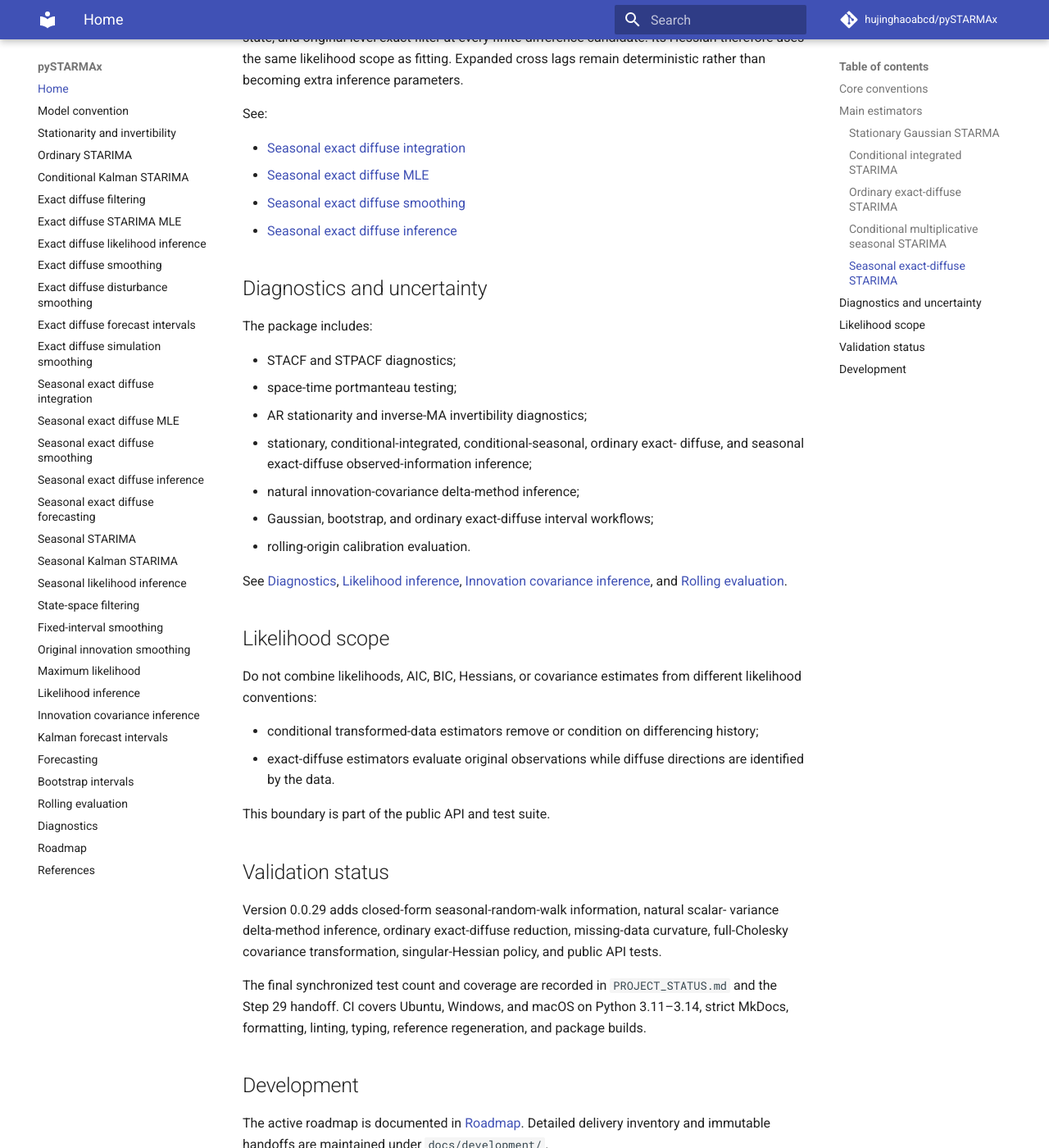
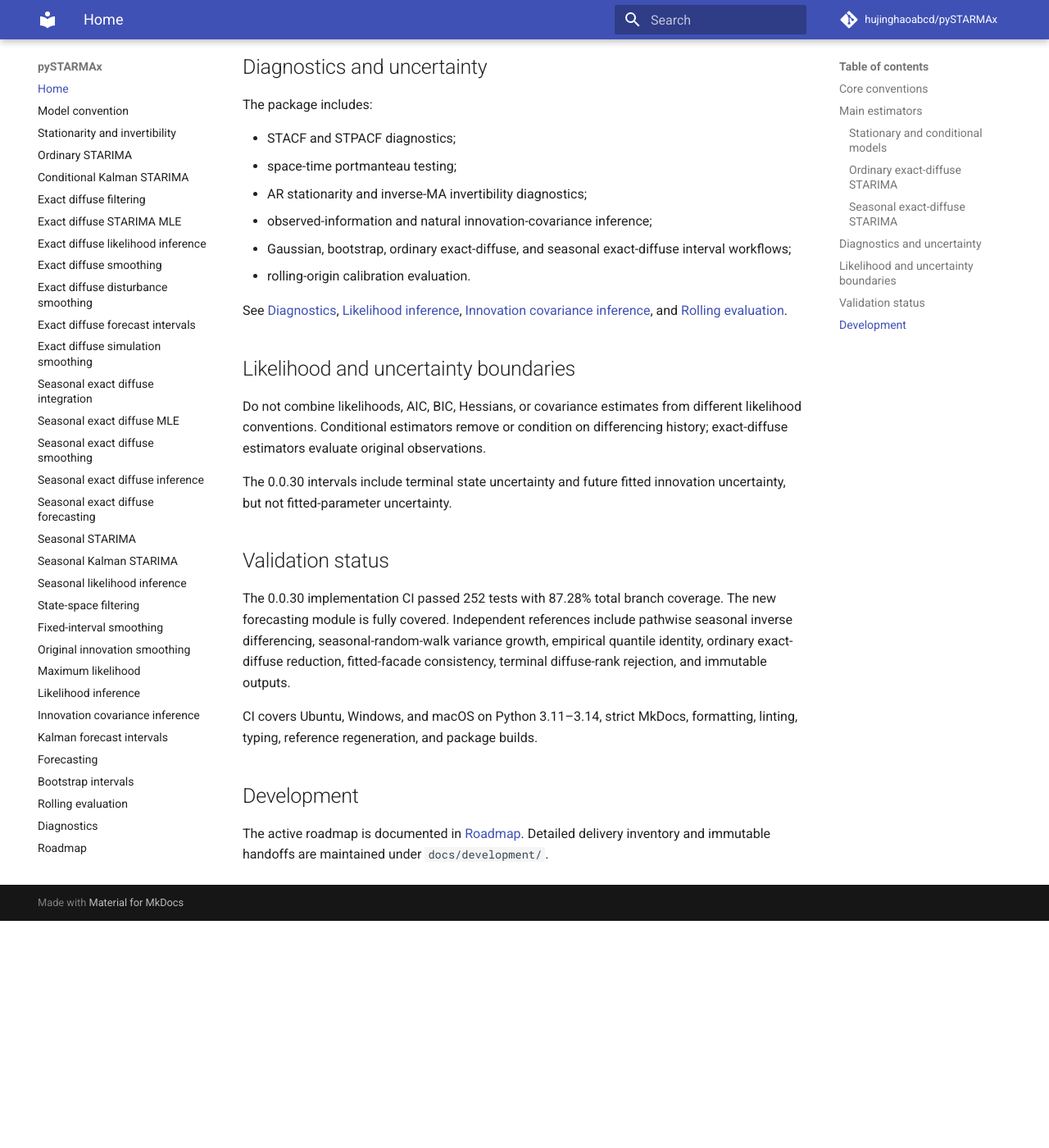
Before and after one commit to hujinghaoabcd/pySTARMAx, an MkDocs documentation site: the page built from docs/index.md, in a window 1280 px wide and 1400 px high, scrolled down 2654 px. Shown: the whole window at 82% size. Built offline with MkDocs 1.6.1 and Material for MkDocs 9.7.7, drawn with Linux system fonts in a browser that asks for light colours; comment, search, counter and statistics services are not loaded; after the commit the page ends 3777 px from its top, so only the background shows below that; some of the changed text lies outside the part shown.

Commit message:
Update documentation home for 0.0.30

````diff
--- a/docs/index.md
+++ b/docs/index.md
@@ -3,11 +3,10 @@
 pySTARMAx is a typed Python toolkit for classical and extended space-time
 autoregressive moving-average modelling.
 
-Version 0.0.29 supports stationary, integrated, multiplicative seasonal, and
-original-level exact-diffuse workflows, including optimizer-facing seasonal
-exact-diffuse maximum likelihood, fixed-interval state and disturbance
-smoothing, observed-information inference, and natural innovation-covariance
-inference for
+Version 0.0.30 supports stationary, integrated, multiplicative seasonal, and
+original-level exact-diffuse workflows. The seasonal exact-diffuse fitted model
+now includes estimation, state and disturbance smoothing, likelihood inference,
+and original-level plus transformed-scale forecast paths and intervals for
 
 \[
 (1-B)^d(1-B^s)^D y_t.
@@ -38,27 +37,23 @@
 )
 ```
 
-### Stationary Gaussian STARMA
+### Stationary and conditional models
 
-Use `KalmanSTARMA` for stationary Gaussian state-space maximum likelihood with
-scalar, diagonal, or full-Cholesky innovation covariance.
+- `KalmanSTARMA` provides stationary Gaussian state-space maximum likelihood.
+- `KalmanSTARIMA` provides an ordinary-difference conditional likelihood.
+- `SeasonalKalmanSTARIMA` provides a multiplicative seasonal conditional
+  transformed-data likelihood.
 
-See [Maximum likelihood](maximum_likelihood.md).
-
-### Conditional integrated STARIMA
-
-Use `KalmanSTARIMA` when ordinary differencing history is conditioned out before
-evaluating the stationary transformed-data likelihood.
-
-See [Conditional Kalman STARIMA](integrated_maximum_likelihood.md).
+See [Maximum likelihood](maximum_likelihood.md),
+[Conditional Kalman STARIMA](integrated_maximum_likelihood.md), and
+[Seasonal Kalman STARIMA](seasonal_maximum_likelihood.md).
 
 ### Ordinary exact-diffuse STARIMA
 
 Use `ExactDiffuseKalmanSTARIMA` when integration directions must be represented
-on the original scale with exact diffuse initialization.
-
-The ordinary fitted model includes smoothing, primitive disturbance smoothing,
-likelihood inference, forecast intervals, and conditional simulation smoothing.
+on the original scale with exact diffuse initialization. Its fitted facade
+includes smoothing, primitive disturbance smoothing, likelihood inference,
+forecast intervals, and conditional simulation smoothing.
 
 See:
 
@@ -69,17 +64,7 @@
 - [Exact diffuse forecast intervals](exact_diffuse_forecast_intervals.md)
 - [Exact diffuse simulation smoothing](exact_diffuse_simulation_smoothing.md)
 
-### Conditional multiplicative seasonal STARIMA
-
-Use `SeasonalKalmanSTARIMA` for the conditional transformed-data seasonal
-likelihood.
-
-See [Seasonal Kalman STARIMA](seasonal_maximum_likelihood.md).
-
 ### Seasonal exact-diffuse STARIMA
-
-Use `SeasonalExactDiffuseKalmanSTARIMA` for optimizer-facing multiplicative
-seasonal estimation on original levels:
 
 ```python
 model = SeasonalExactDiffuseKalmanSTARIMA(
@@ -96,28 +81,28 @@
 ```
 
 At each optimizer candidate the estimator expands the ordered ordinary and
-seasonal AR/MA factors, builds the stationary transformed state, constructs the
-seasonal original-level exact-diffuse state, and evaluates the exact-diffuse
-likelihood. Expanded cross-lag matrices are deterministic and do not add free
-AIC/BIC parameters.
+seasonal factor polynomials, builds the transformed state, constructs the
+original-level exact-diffuse augmentation, and filters the original observations.
+Expanded cross lags remain deterministic and do not add free parameters.
 
-The fitted posterior and uncertainty routes are:
+Posterior and uncertainty operations are:
 
 ```python
-smoothed = model.smooth()
-disturbances = model.smooth_innovation_disturbances()
-inference = model.likelihood_inference()
-natural_covariance = inference.innovation_covariance_inference()
+model.smooth()
+model.smooth_innovation_disturbances()
+model.likelihood_inference()
+model.predict_interval(steps=12, n_simulations=5000, random_state=7)
+model.predict_differenced_interval(
+    steps=12,
+    n_simulations=5000,
+    random_state=7,
+)
 ```
 
-The smoother routes use the generic exact-diffuse backward information
-recursions and the complete seasonal augmented-state selection matrix.
-
-The inference route rebuilds the factor expansion, transformed state, seasonal
-exact-diffuse state, and original-level exact filter at every finite-difference
-candidate. Its Hessian therefore uses the same likelihood scope as fitting.
-Expanded cross lags remain deterministic rather than becoming extra inference
-parameters.
+The 0.0.30 forecasting route samples the complete augmented state from the
+proper terminal posterior and propagates it with future fitted innovations.
+Original levels are restored independently for every path before empirical
+quantiles are formed. A nonzero terminal diffuse rank is rejected explicitly.
 
 See:
 
@@ -125,6 +110,7 @@
 - [Seasonal exact diffuse MLE](seasonal_exact_diffuse_mle.md)
 - [Seasonal exact diffuse smoothing](seasonal_exact_diffuse_smoothing.md)
 - [Seasonal exact diffuse inference](seasonal_exact_diffuse_inference.md)
+- [Seasonal exact diffuse forecasting](seasonal_exact_diffuse_forecasting.md)
 
 ## Diagnostics and uncertainty
 
@@ -133,39 +119,34 @@
 - STACF and STPACF diagnostics;
 - space-time portmanteau testing;
 - AR stationarity and inverse-MA invertibility diagnostics;
-- stationary, conditional-integrated, conditional-seasonal, ordinary exact-
-  diffuse, and seasonal exact-diffuse observed-information inference;
-- natural innovation-covariance delta-method inference;
-- Gaussian, bootstrap, and ordinary exact-diffuse interval workflows;
+- observed-information and natural innovation-covariance inference;
+- Gaussian, bootstrap, ordinary exact-diffuse, and seasonal exact-diffuse
+  interval workflows;
 - rolling-origin calibration evaluation.
 
 See [Diagnostics](diagnostics.md), [Likelihood inference](likelihood_inference.md),
 [Innovation covariance inference](covariance_inference.md), and
 [Rolling evaluation](evaluation.md).
 
-## Likelihood scope
+## Likelihood and uncertainty boundaries
 
 Do not combine likelihoods, AIC, BIC, Hessians, or covariance estimates from
-different likelihood conventions:
+different likelihood conventions. Conditional estimators remove or condition on
+differencing history; exact-diffuse estimators evaluate original observations.
 
-- conditional transformed-data estimators remove or condition on differencing
-  history;
-- exact-diffuse estimators evaluate original observations while diffuse
-  directions are identified by the data.
-
-This boundary is part of the public API and test suite.
+The 0.0.30 intervals include terminal state uncertainty and future fitted
+innovation uncertainty, but not fitted-parameter uncertainty.
 
 ## Validation status
 
-Version 0.0.29 adds closed-form seasonal-random-walk information, natural scalar-
-variance delta-method inference, ordinary exact-diffuse reduction, missing-data
-curvature, full-Cholesky covariance transformation, singular-Hessian policy, and
-public API tests.
+The 0.0.30 implementation CI passed 252 tests with 87.28% total branch coverage.
+The new forecasting module is fully covered. Independent references include
+pathwise seasonal inverse differencing, seasonal-random-walk variance growth,
+empirical quantile identity, ordinary exact-diffuse reduction, fitted-facade
+consistency, terminal diffuse-rank rejection, and immutable outputs.
 
-The final synchronized test count and coverage are recorded in
-`PROJECT_STATUS.md` and the Step 29 handoff. CI covers Ubuntu, Windows, and macOS
-on Python 3.11–3.14, strict MkDocs, formatting, linting, typing, reference
-regeneration, and package builds.
+CI covers Ubuntu, Windows, and macOS on Python 3.11–3.14, strict MkDocs,
+formatting, linting, typing, reference regeneration, and package builds.
 
 ## Development
 
````
